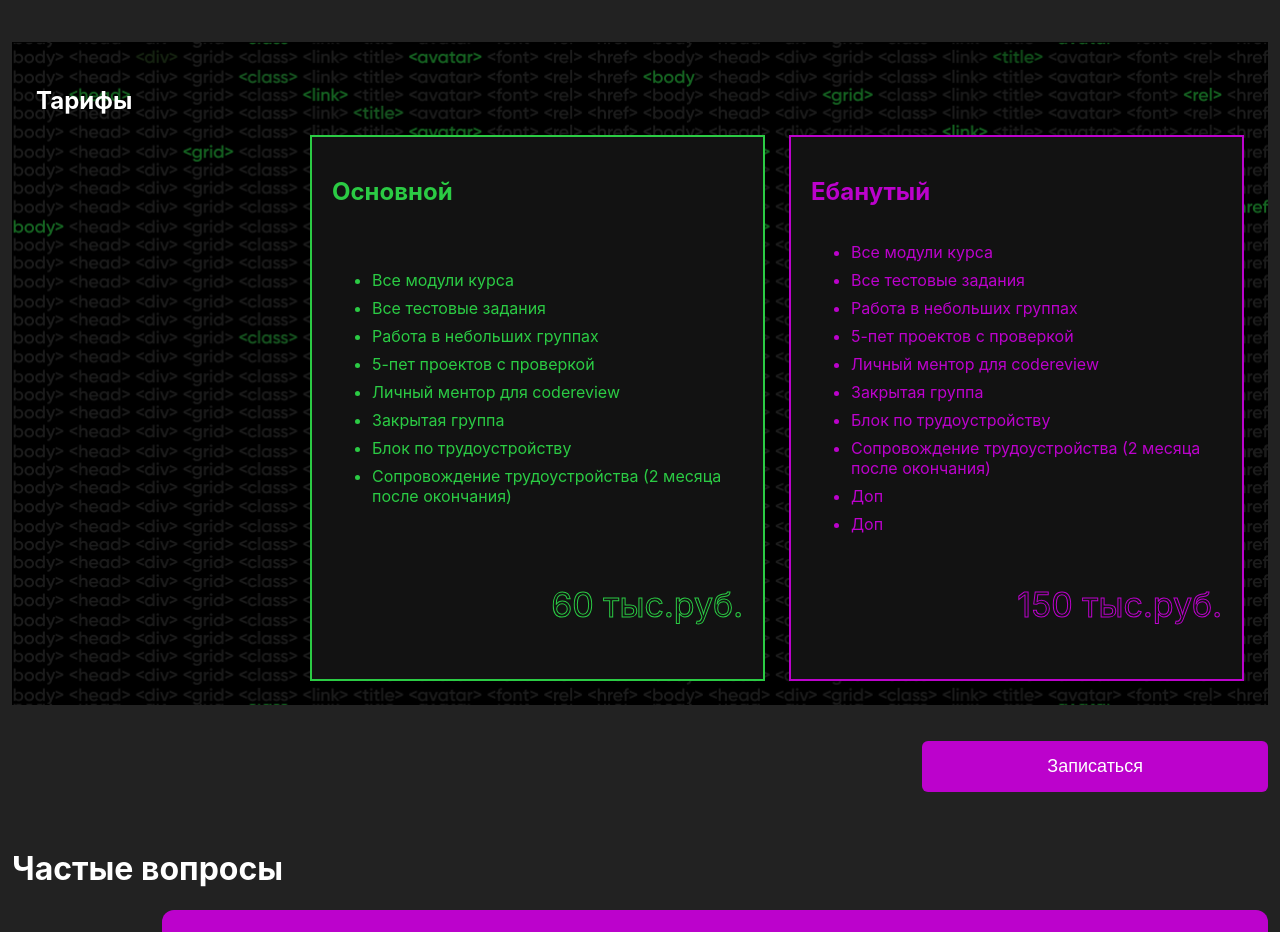
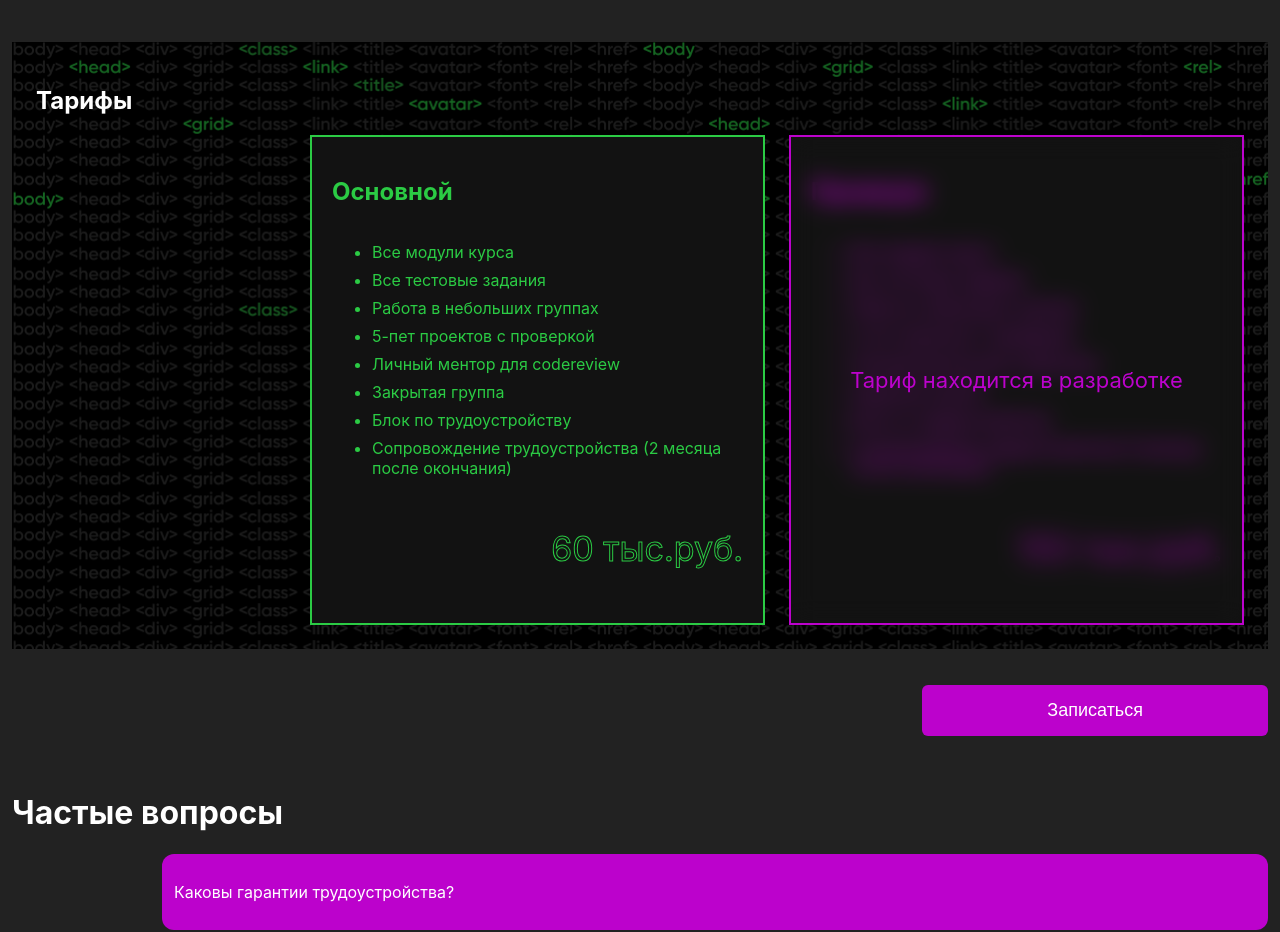
Before and after one commit to moiskillnadne/courses-app, a React (Vite) app: page / in a window 1280 px wide. Shown: the part 5720-6652 px from the top of the page. Built offline with nearby package versions, Linux system fonts and the light colour scheme.

Commit message:
fix: rate in progress popover implemented

```diff
--- a/src/widgets/Landing/Rates/index.tsx
+++ b/src/widgets/Landing/Rates/index.tsx
@@ -30,7 +30,7 @@ export const LandingRates = () => {
           </div>
           <div className="rate-card-item rate-card-item-2">
             <div>
-              <h2>Ебанутый</h2>
+              <h2>Премиум</h2>
             </div>
             <div>
               <ul>
@@ -42,13 +42,13 @@ export const LandingRates = () => {
                 <li>Закрытая группа</li>
                 <li>Блок по трудоустройству</li>
                 <li>Сопровождение трудоустройства (2 месяца после окончания)</li>
-                <li>Доп </li>
-                <li>Доп</li>
               </ul>
             </div>
             <div>
               <p>150 тыс.руб.</p>
             </div>
+
+            <div className="popover-inprogress">Тариф находится в разработке</div>
           </div>
         </div>
       </div>
--- a/src/widgets/Landing/Rates/style.css
+++ b/src/widgets/Landing/Rates/style.css
@@ -56,6 +56,8 @@
 
   color: #BC02CC;
   border: 2px solid #BC02CC;
+
+  position: relative;
 }
 
 .rate-card-item-2 p {
@@ -65,3 +67,23 @@
   font-size: 34px;
   -webkit-text-stroke: 1px #BC02CC; /* width and color */
 }
+
+.popover-inprogress {
+  position: absolute;
+
+  z-index: 10;
+
+  width: 100%;
+  height: 100%;
+
+  top: 0;
+  left: 0;
+
+  backdrop-filter: blur(12px);
+
+  display: flex;
+  justify-content: center;
+  align-items: center;
+
+  font-size: 22px;
+}
```
